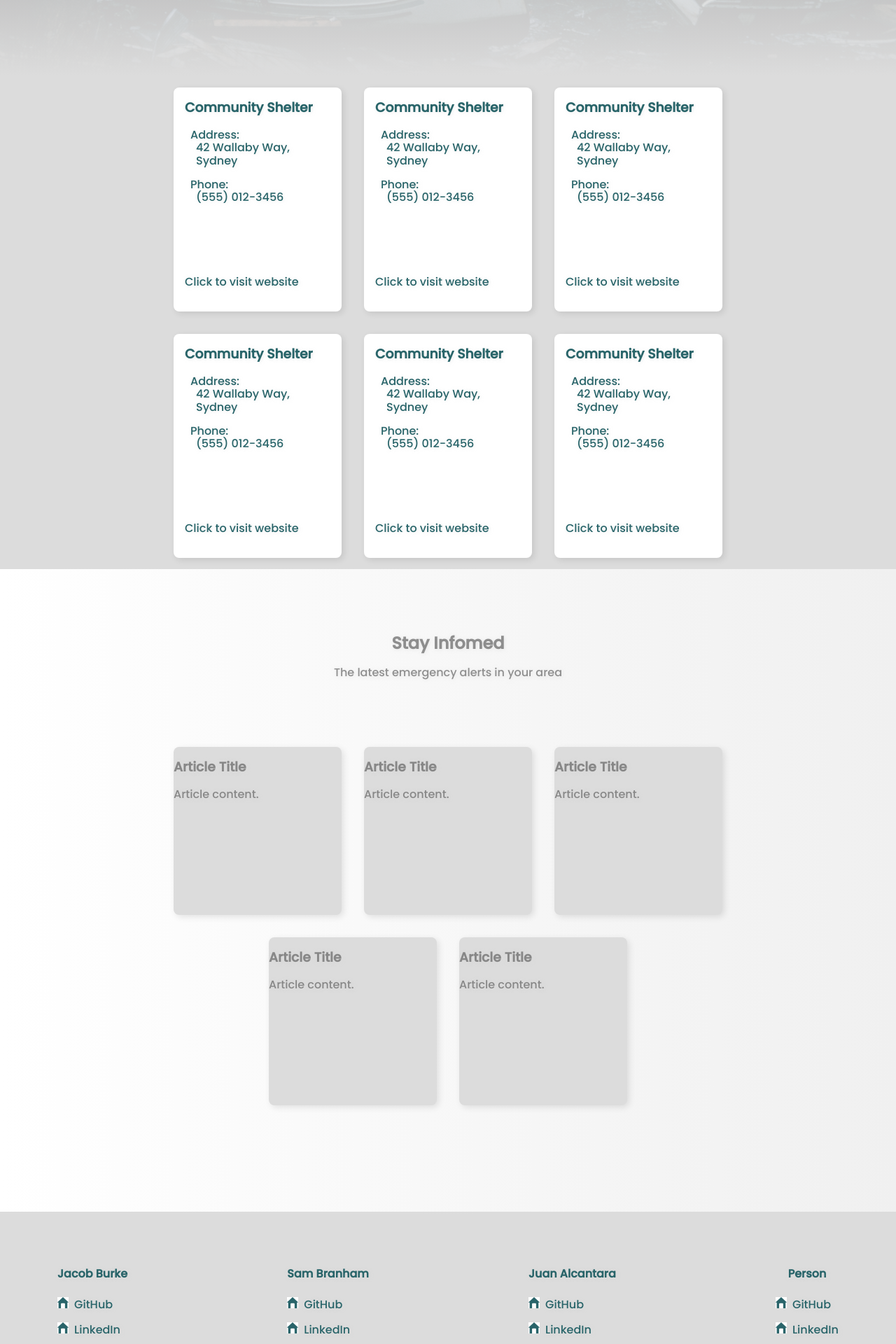
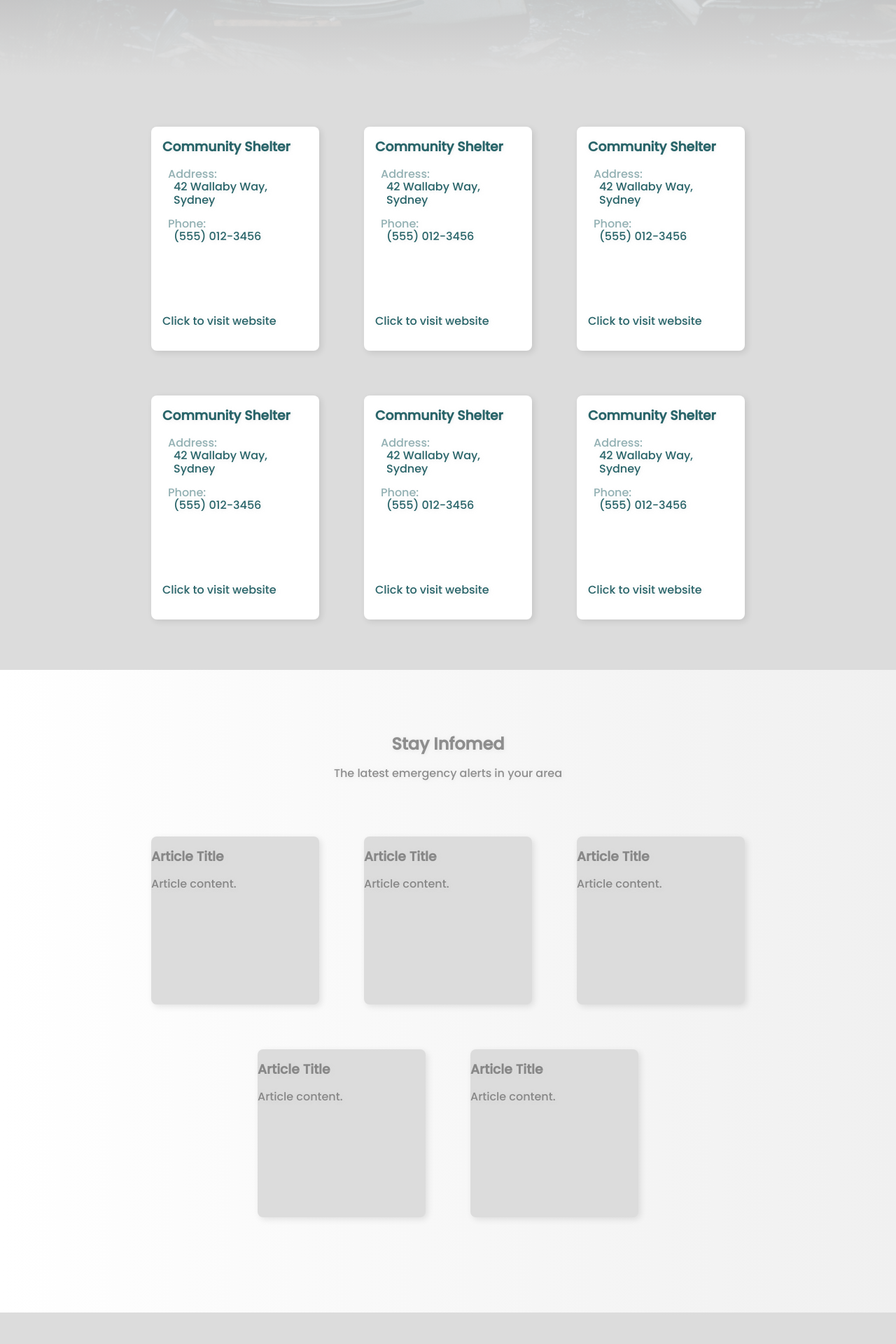
Before and after one commit to 00H00W/CodeJamJanuary, a React (Vite) app: page /search in a window 1280 px wide. Shown: the part 620-2540 px from the top of the page at 70% size. Built offline with nearby package versions, Linux system fonts and the light colour scheme.

Commit message:
add header animation

```diff
--- a/src/components/Articles/Articles.css
+++ b/src/components/Articles/Articles.css
@@ -23,9 +23,10 @@
   display: flex;
   justify-content: center;
   flex-wrap: wrap;
-  gap: 32px;
+  gap: 64px;
   padding: 64px 0;
-  max-width: 1050px;
+  max-width: 1100px;
+  margin: 0 72px;
 }
 
 .articles__card {
--- a/src/components/Footer/Footer.jsx
+++ b/src/components/Footer/Footer.jsx
@@ -92,9 +92,12 @@ function Footer() {
           </div>
         </li>
         <li className="footer__person">
-          <h4 className="footer__person-title">Person</h4>
+          <h4 className="footer__person-title">Gerard Ike</h4>
           <div className="footer__person-link-container">
-            <a href="" className="footer__person-link text-link">
+            <a
+              href="https://github.com/gerard415"
+              className="footer__person-link text-link"
+            >
               <img
                 src="/src/assets/3.jpeg"
                 alt="GitHubImg"
@@ -104,7 +107,10 @@ function Footer() {
             </a>
           </div>
           <div className="footer__person-link-container">
-            <a href="" className="footer__person-link text-link">
+            <a
+              href="https://www.linkedin.com/in/chinedum-ike/"
+              className="footer__person-link text-link"
+            >
               <img
                 src="/src/assets/3.jpeg"
                 alt="LinkedInImg"
--- a/src/components/Header/Header.css
+++ b/src/components/Header/Header.css
@@ -48,3 +48,49 @@
   color: black;
   text-shadow: 3px 3px 10px rgba(40, 100, 105, 0.5);
 }
+
+.link-1,
+.link-2,
+.link-3 {
+  position: relative;
+  left: -64px;
+  opacity: 0;
+  animation-duration: 0.2s;
+  animation-fill-mode: forwards;
+}
+
+.link-1 {
+  animation-name: fadeInRight-1;
+  animation-delay: 0s;
+}
+
+.link-2 {
+  animation-name: fadeInRight-2;
+  animation-delay: 0.2s;
+}
+
+.link-3 {
+  animation-name: fadeInRight-3;
+  animation-delay: 0.4s;
+}
+
+@keyframes fadeInRight-1 {
+  to {
+    left: 0;
+    opacity: 1;
+  }
+}
+
+@keyframes fadeInRight-2 {
+  to {
+    left: 0;
+    opacity: 1;
+  }
+}
+
+@keyframes fadeInRight-3 {
+  to {
+    left: 0;
+    opacity: 1;
+  }
+}
--- a/src/components/Header/Header.jsx
+++ b/src/components/Header/Header.jsx
@@ -7,17 +7,23 @@ function Header() {
       <nav className="nav">
         <ul className="nav__links">
           <li>
-            <a href="#nav-search-target" className="nav__link text-link">
+            <a href="#nav-search-target" className="nav__link text-link link-3">
               Search
             </a>
           </li>
           <li>
-            <a href="#nav-articles-target" className="nav__link text-link">
+            <a
+              href="#nav-articles-target"
+              className="nav__link text-link link-2"
+            >
               Articles
             </a>
           </li>
           <li>
-            <a href="#nav-contact-target" className="nav__link text-link">
+            <a
+              href="#nav-contact-target"
+              className="nav__link text-link link-1"
+            >
               Contact Us
             </a>
           </li>
--- a/src/components/Search/Search.css
+++ b/src/components/Search/Search.css
@@ -22,7 +22,7 @@
   font-size: 64px;
   margin: 240px 0 72px 0;
   text-shadow: 0 0 72px rgba(220, 220, 220, 0.9);
-  font-weight: 600;
+  font-weight: 400;
 }
 
 .search__form {
@@ -72,12 +72,13 @@
 
 .search__results-container {
   list-style: none;
-  padding: 0;
+  padding: 0 64px;
   display: flex;
   justify-content: center;
   flex-wrap: wrap;
-  gap: 32px;
-  max-width: 1050px;
+  gap: 64px;
+  max-width: 1100px;
+  margin: 72px 0;
 }
 
 /* card  */
@@ -101,17 +102,17 @@
 }
 
 .search__result-address-title,
-.search__result-phone-title,
-.search__result-web-title {
+.search__result-phone-title {
   padding: 0 16px 0 24px;
   margin: 16px 0 0 0;
+  opacity: 0.5;
 }
 
 .search__result-address,
 .search__result-web,
 .search__result-phone-num {
   padding: 0 16px 0 32px;
-  margin: 0 0 0 0;
+  margin: 0;
 }
 
 .search__result-img {
```
